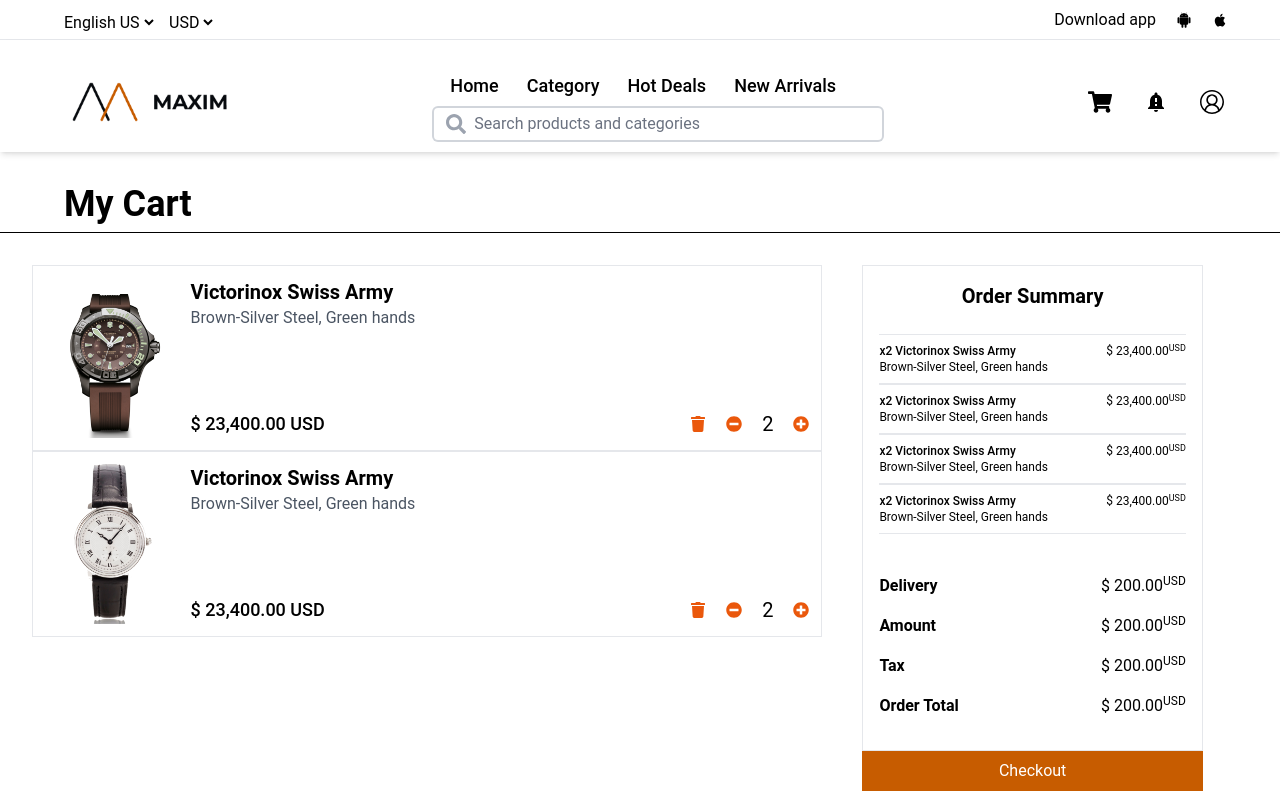
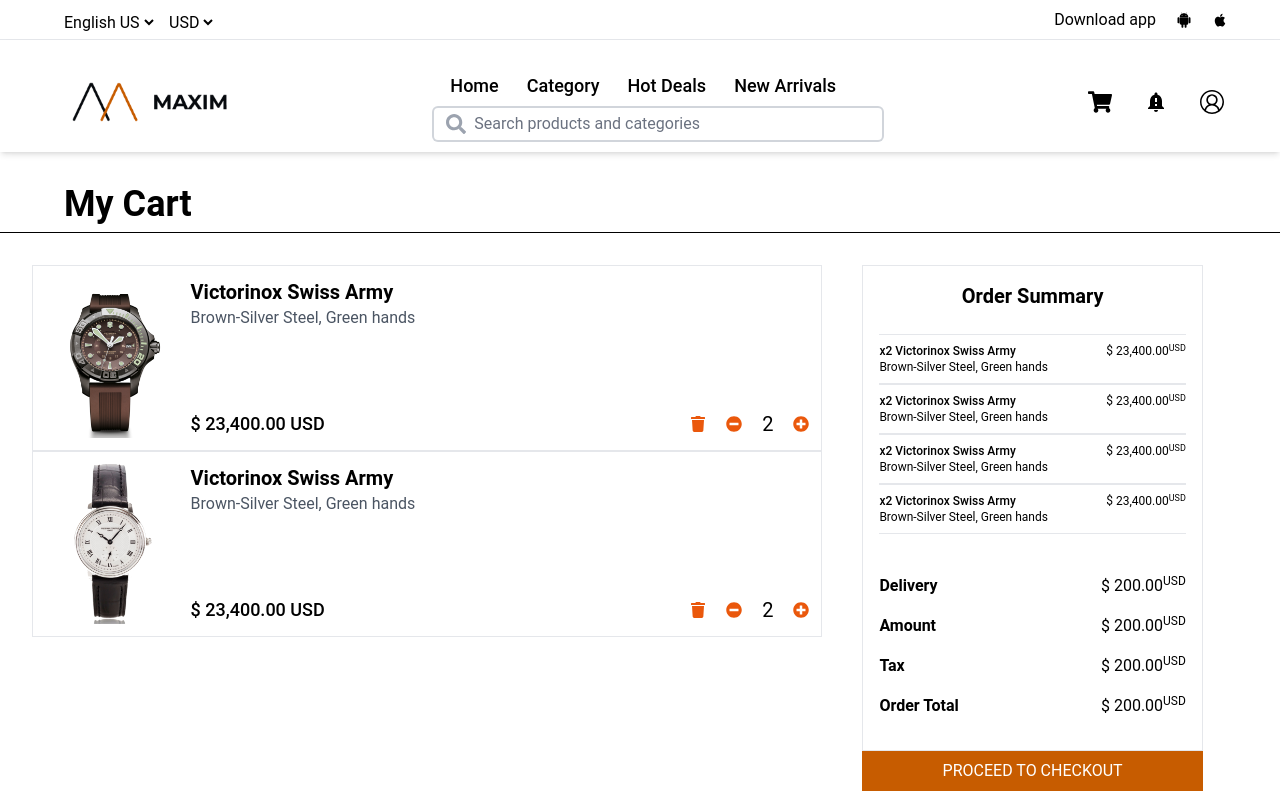
Before and after one commit to Lucky-tech10/REACT-HNG, a React (Vite) app: page /carts in a window 1280 px wide. Shown: the top 800 px of the page. Built offline with nearby package versions, Linux system fonts and the light colour scheme.

Commit message:
Capslock on button

```diff
--- a/src/components/Cart.jsx
+++ b/src/components/Cart.jsx
@@ -154,7 +154,9 @@
               </div>
             </div>
             <Link to="/checkout">
-              <button className="w-full inner text-white py-2">Checkout</button>
+              <button className="w-full inner text-white py-2">
+                PROCEED TO CHECKOUT
+              </button>
             </Link>
           </div>
         </div>
--- a/src/components/Checkout.jsx
+++ b/src/components/Checkout.jsx
@@ -132,7 +132,7 @@
         </div>
       </div>
       <div className="mt-4">
-        <button className="w-full inner text-white py-2 ">Pay</button>
+        <button className="w-full inner text-white py-2 ">PAY</button>
       </div>
     </div>
   );
```
